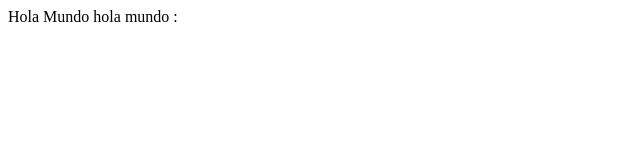
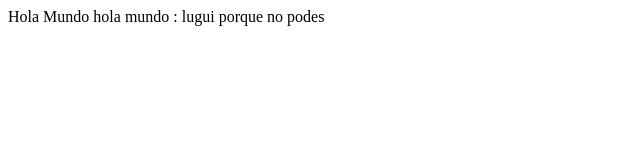
Before and after one commit to ExequielMorales14/primerProyecto, a plain HTML site: page index.html in a window 1280 px wide. Shown: the whole page, without its empty margins (0-640 px from the left). Drawn offline with Linux system fonts and the light colour scheme.

Commit message:
fichero vscode hola

```diff
--- a/index.html
+++ b/index.html
@@ -7,6 +7,6 @@
     <title>Proyecto 2023</title>
 </head>
 <body>
-    Hola Mundo hola mundo :
+    Hola Mundo hola mundo : lugui porque no podes
 </body>
 </html>
```
